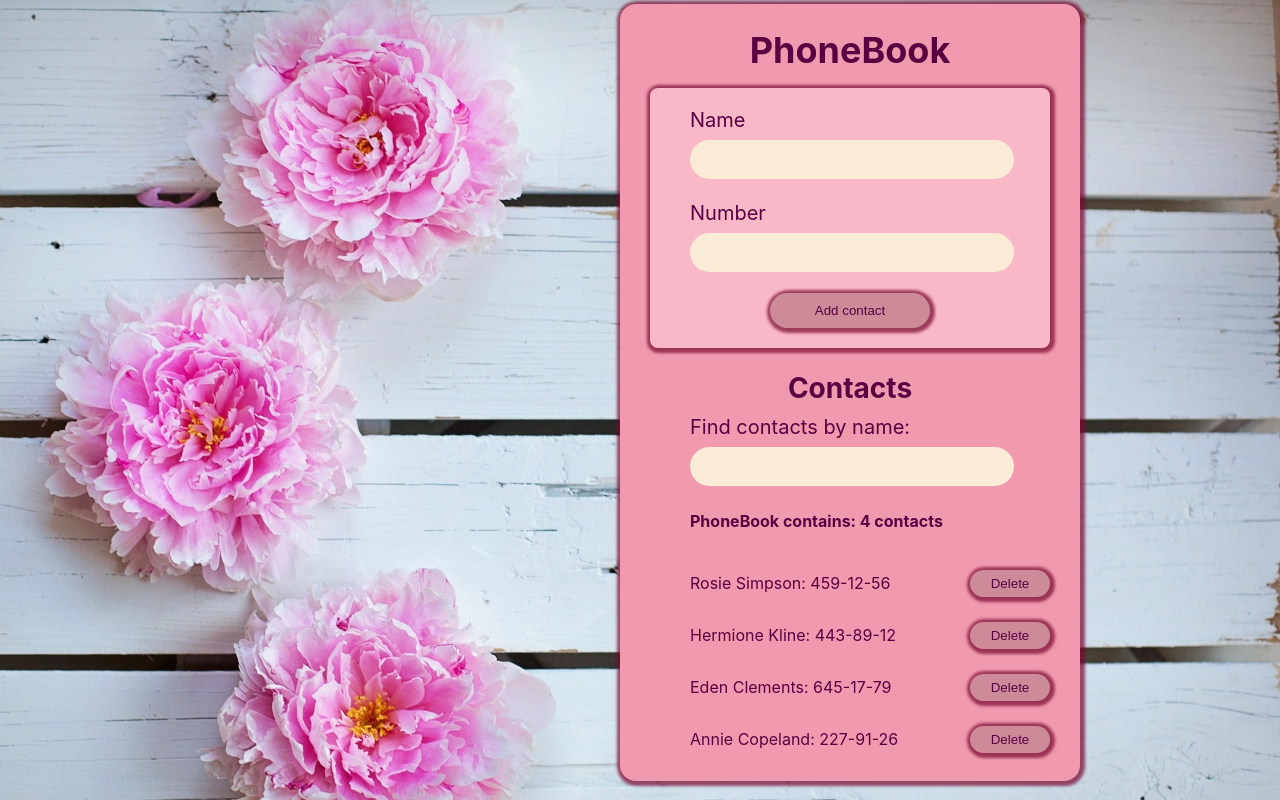
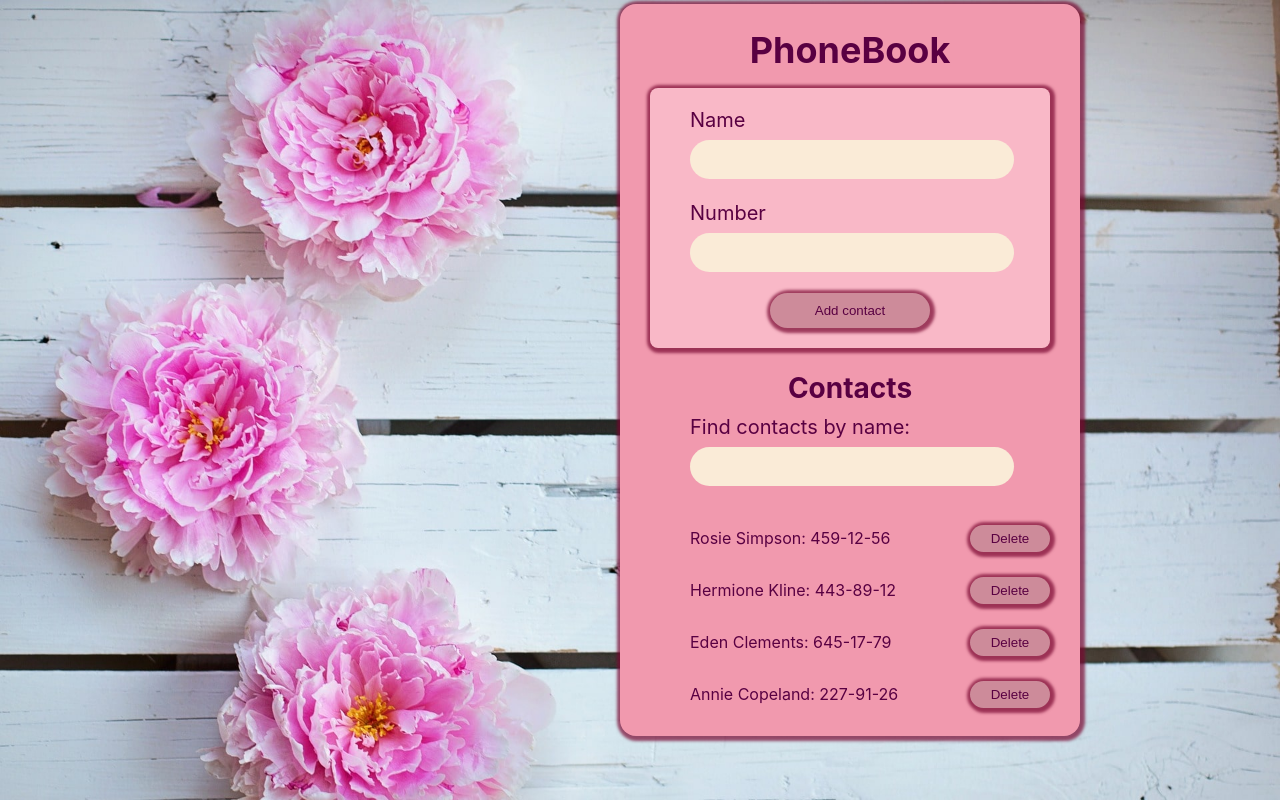
Before and after one commit to AShvab/goit-react-hw-02-phonebook, a React (Create React App) app: page / in a window 1280 px wide. Built offline with nearby package versions, Linux system fonts and the light colour scheme.

Commit message:
without last changes

```diff
--- a/src/components/ContactList/ContactList.jsx
+++ b/src/components/ContactList/ContactList.jsx
@@ -1,13 +1,12 @@
 import React from 'react';
 import ContactListItem from 'components/ContactListItem/ContactListItem';
 import PropTypes from 'prop-types';
-import { Total } from './ContactList.styled';
+
 
 
 function ContactList({ contacts, removeContact }) {
     return (
-      <div>
-        <Total>PhoneBook contains: {contacts.length} contacts</Total>
+
         <ul>
         {Array.isArray(contacts) &&
           contacts.length &&
@@ -23,7 +22,7 @@ function ContactList({ contacts, removeContact }) {
               );
             })}
       </ul>
-      </div>
+
 
     );
   }
--- a/src/components/Form/Form.styled.js
+++ b/src/components/Form/Form.styled.js
@@ -15,7 +15,7 @@ export const StyledForm = styled.form`
 export const Input = styled.input`
   border: 0;
   outline: 0;
-  margin-bottom: 10px;
+  /* margin-bottom: 10px; */
   width: 300px;
   padding: 12px;
   border-radius: 20px;
```
